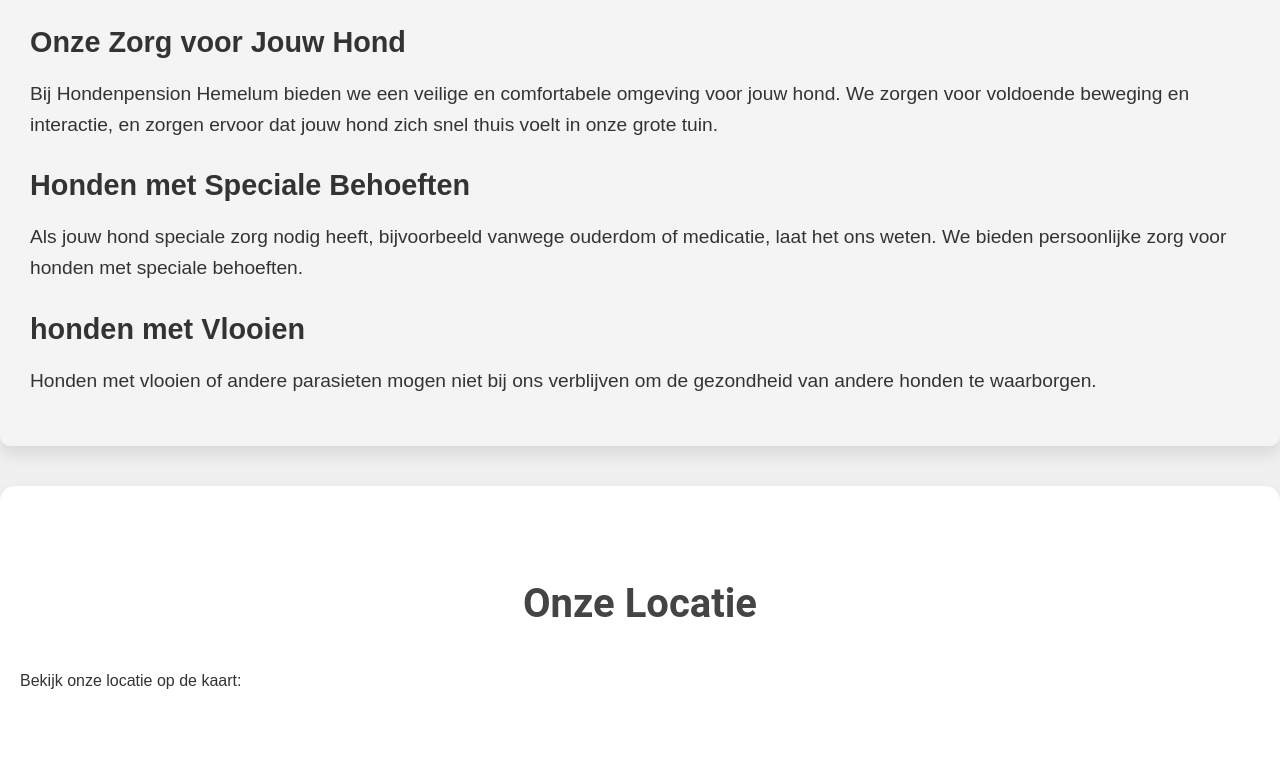
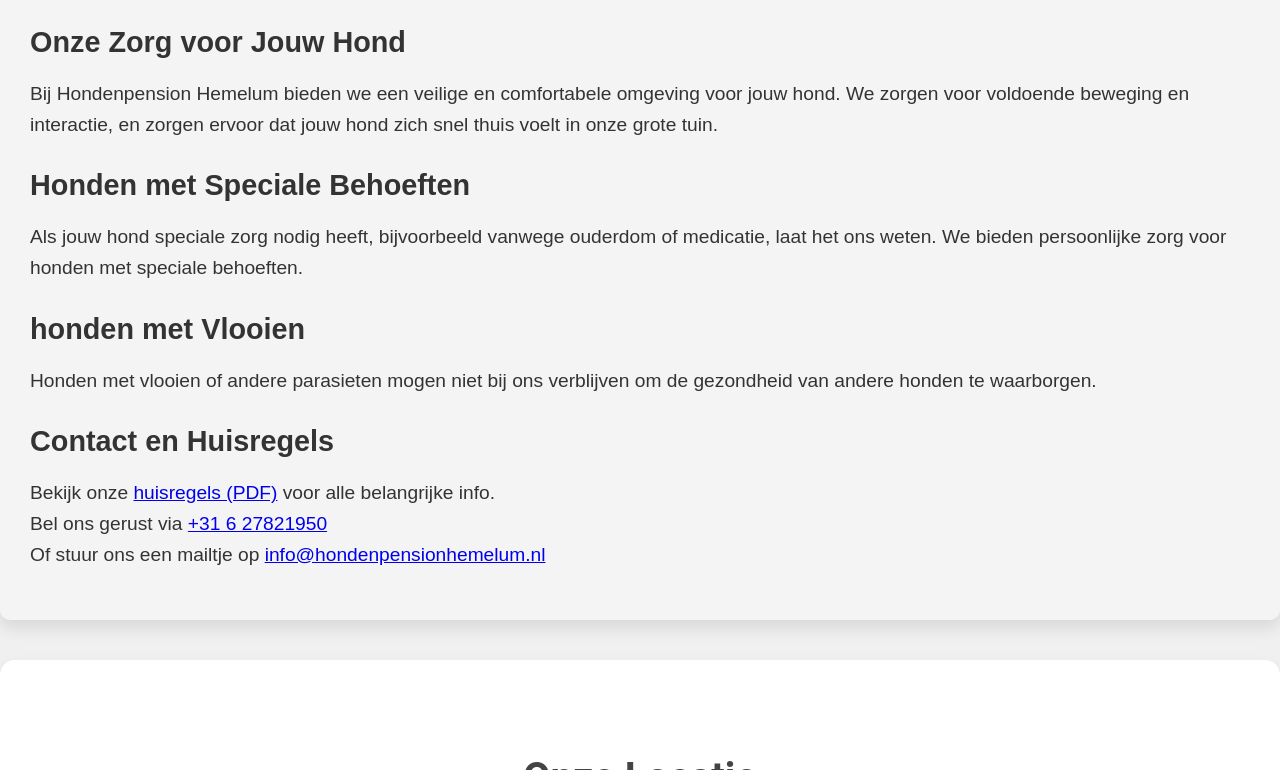
Before and after one commit to Sites-nl/Hondenpension-gaasterland, a plain HTML site: page index.html in a window 1280 px wide. Shown: the part 1810-2580 px from the top of the page. Drawn offline with Linux system fonts and the light colour scheme; grey boxes are pictures that could not be loaded.

Commit message:
Update index.html

```diff
--- a/index.html
+++ b/index.html
@@ -1,7 +1,4 @@
-<!DOCTYPE html>
-<html lang="nl">
-
-<head>
+<!DOCTYPE html><html lang="nl"><head>
     <meta charset="UTF-8">
     <meta name="viewport" content="width=device-width, initial-scale=1.0">
     <title>Hondenpension Hemelum - Jouw Hond, Onze Zorg</title>
@@ -11,9 +8,7 @@
             font-family: 'Arial', sans-serif;
             background: #f0f0f0;
             color: #333;
-        }
-
-        header {
+        }header {
         background: linear-gradient(90deg, #ff7e5f, #feb47b);
         color: white;
         text-align: center;
@@ -154,7 +149,6 @@
         text-decoration: underline;
     }
 
-        /* Animaties */
     .fade-in {
         animation: fadeIn 2s ease-in-out;
     }
@@ -169,7 +163,6 @@
         }
     }
 
-        /* info sectie */
     .info {
         margin-top: 50px;
         background-color: #f4f4f4;
@@ -187,7 +180,6 @@
         line-height: 1.6;
     }
 
-        /* Responsief ontwerp */
     @media (max-width: 1200px) {
         nav {
             flex-direction: column;
@@ -208,15 +200,12 @@
         }
     }
 </style>
-</head>
 
-<body>
+</head><body>
     <header class="fade-in">
         <h1>Hondenpension Hemelum</h1>
         <p>Jouw hond verdient het beste, en dat bieden wij!</p>
-    </header>
-
-    <nav>
+    </header><nav>
     <a href="#home">Home</a>
     <a href="#diensten">Diensten</a>
     <a href="#over-ons">Over Ons</a>
@@ -256,6 +245,13 @@
     <p> Als jouw hond speciale zorg nodig heeft, bijvoorbeeld vanwege ouderdom of medicatie, laat het ons weten. We bieden persoonlijke zorg voor honden met speciale behoeften.</p>
     <h3>honden met Vlooien </h3>
     <p>Honden met vlooien of andere parasieten mogen niet bij ons verblijven om de gezondheid van andere honden te waarborgen.</p>
+
+    <h3>Contact en Huisregels</h3>
+    <p>
+        Bekijk onze <a href="huisregels.pdf" target="_blank">huisregels (PDF)</a> voor alle belangrijke info.<br>
+        Bel ons gerust via <a href="tel:+31627821950">+31 6 27821950</a><br>
+        Of stuur ons een mailtje op <a href="mailto:info@hondenpensionhemelum.nl">info@hondenpensionhemelum.nl</a>
+    </p>
 </section>
 
 <section id="kaart" class="fade-in">
@@ -265,12 +261,10 @@
     width="600" height="450" style="border:0;" allowfullscreen="" loading="lazy"></iframe>
 
 <p><strong>Adres:</strong> T Set 1, 8584 VZ Hemelum, Nederland</p>
-
 </section>
 
 <footer>
     <p>© 2024 Hondenpension Hemelum - Alle rechten voorbehouden. <a href="#">Privacybeleid</a></p>
 </footer>
-</body>
 
-</html>
+</body></html>
```
Lines whose indentation alone changed are shown as unchanged.
